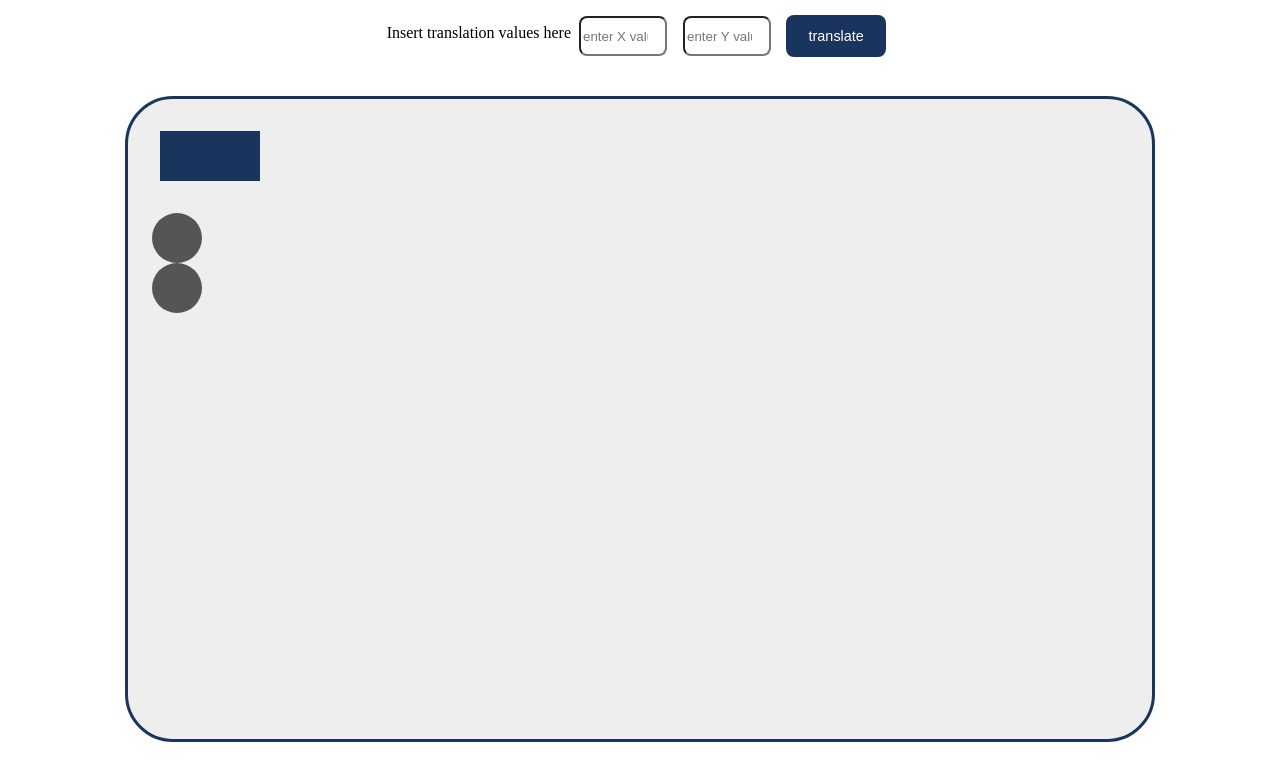
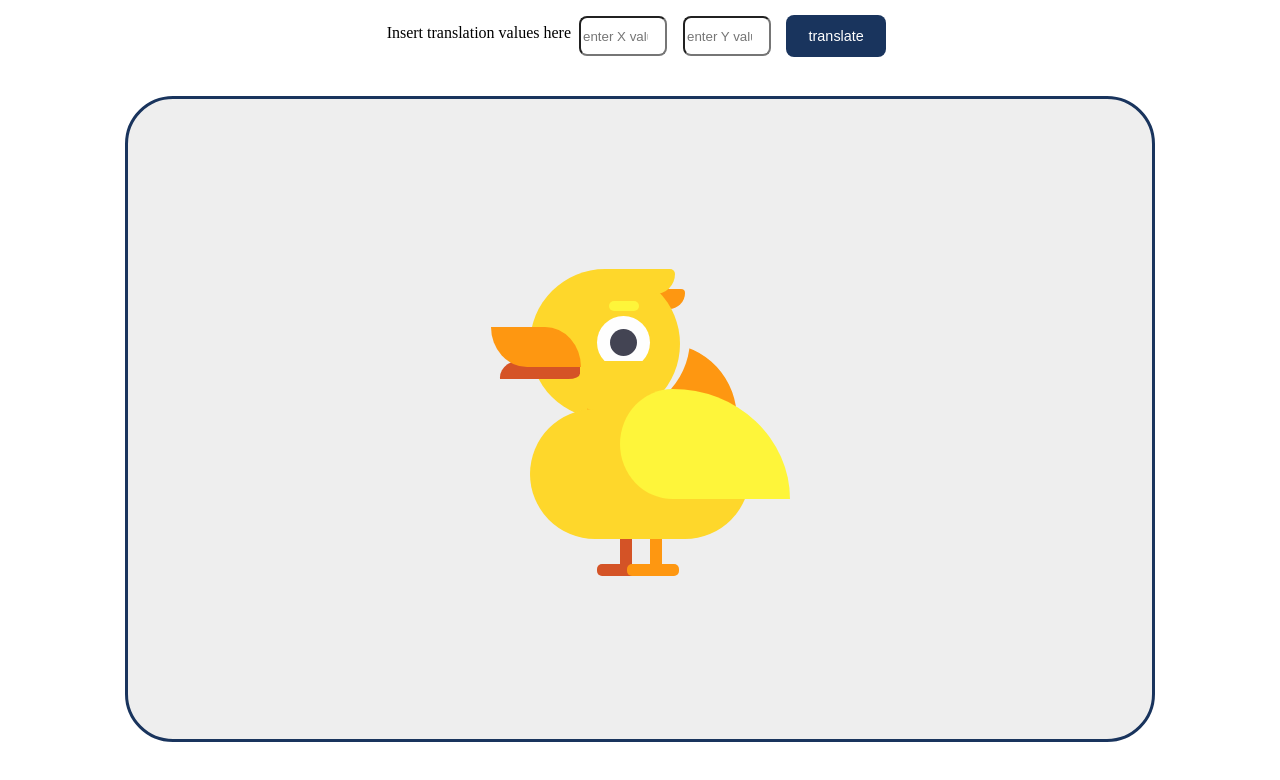
Before and after one commit to ahmed-elsarta/cg-programming-task1, a plain HTML site: page templates/index.html in a window 1280 px wide. Drawn offline with Linux system fonts and the light colour scheme.

Commit message:
add duck

```diff
--- a/static/index.css
+++ b/static/index.css
@@ -27,20 +27,143 @@ button:hover {
 }
 /* shape section styling */
 
-/* changes the div into a rectangle */
-.rectangle {
-  height: 50px;
-  width: 100px;
-  background-color: #19345d;
-  margin: 2rem;
+.container {
+  height: 500px;
+  width: 420px;
+  position: absolute;
+  transform: translate(-50%, -50%);
+  top: 50%;
+  left: 50%;
 }
-/* changes the div into a circle with radius of 50 px */
-.circle {
-  height: 50px;
+.duck-body {
+  background-color: #fed72b;
+  height: 150px;
+  width: 150px;
+  border-radius: 50%;
+  position: absolute;
+  top: 100px;
+  left: 100px;
+}
+.duck-body:before {
+  position: absolute;
+  content: "";
+  background-color: transparent;
+  height: 150px;
+  width: 150px;
+  box-shadow: 80px 45px 0 #fe9711;
+  border-radius: 50%;
+  left: 10px;
+  top: -5px;
+  transform: rotate(30deg);
+}
+.duck-body:after {
+  position: absolute;
+  content: "";
+  background-color: #fed72b;
+  height: 130px;
+  width: 220px;
+  position: absolute;
+  top: 140px;
+  border-radius: 70px;
+}
+.feather {
+  position: absolute;
+  background-color: #fef53a;
+  width: 170px;
+  height: 110px;
+  top: 220px;
+  left: 190px;
+  border-radius: 31% 69% 69% 31%/ 50% 100% 0 50%;
+}
+.feather:before {
+  position: absolute;
+  content: "";
+  background-color: #fe9711;
+  width: 80px;
+  height: 20px;
+  top: -100px;
+  left: -15px;
+  z-index: -1;
+  border-radius: 0 5px 20px 0;
+}
+.feather:after {
+  position: absolute;
+  content: "";
+  background-color: #fed72b;
+  width: 70px;
+  height: 25px;
+  top: -120px;
+  left: -15px;
+  border-radius: 0 5px 20px 0;
+}
+.eye {
+  position: absolute;
+  background-color: #434453;
+  height: 27px;
+  width: 27px;
+  top: 160px;
+  left: 180px;
+  border-radius: 50%;
+  box-shadow: 0 0 0 13px #fefefe;
+}
+.eye:before {
+  position: absolute;
+  content: "";
+  background-color: #fef53a;
+  height: 10px;
+  width: 30px;
+  border-radius: 5px;
+  bottom: 45px;
+  left: -1px;
+}
+.eye:after {
+  position: absolute;
+  content: "";
+  background-color: #fed72b;
+  height: 20px;
   width: 50px;
-  background-color: #555;
-  border-radius: 50%;
-  margin-left:1.5rem;
+  top: 32px;
+  left: -10px;
+}
+.beak {
+  background-color: #d55326;
+  height: 20px;
+  width: 80px;
+  position: absolute;
+  top: 190px;
+  left: 70px;
+  border-radius: 35% 10% 16% 0 / 100% 0 30% 10%;
+}
+.beak:before {
+  position: absolute;
+  content: "";
+  height: 40px;
+  width: 90px;
+  background-color: #fe9711;
+  border-radius: 0 40% 0 40%/0 100% 0 100%;
+  bottom: 12px;
+  right: -1px;
+}
+
+.leg {
+  position: absolute;
+  background-color: #fe9711;
+  width: 12px;
+  height: 30px;
+  top: 370px;
+  left: 220px;
+  box-shadow: -30px 0 #d45326;
+}
+.leg:before {
+  position: absolute;
+  content: "";
+  background-color: #fe9711;
+  width: 52px;
+  height: 12px;
+  left: -23px;
+  top: 25px;
+  border-radius: 5px;
+  box-shadow: -30px 0 #d45326;
 }
 .drawing-area {
   position: relative;
--- a/templates/index.html
+++ b/templates/index.html
@@ -17,11 +17,13 @@
 
     <div class="drawing-area">
         <!-- insert your shape inside this div -->
-        <div id="shape" class="shape">
-            <div class="rectangle"></div>
-            <div class="circle"></div>
-            <div class="circle"></div>
-        </div>
+        <div class="container">
+            <div class="duck-body"></div>
+            <div class="feather"></div>
+            <div class="eye"></div>
+            <div class="beak"></div>
+            <div class="leg"></div>
+          </div>
     </div>
     <script src="../static/app.js"></script>
 </body>
```
